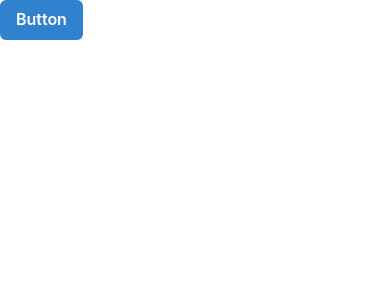
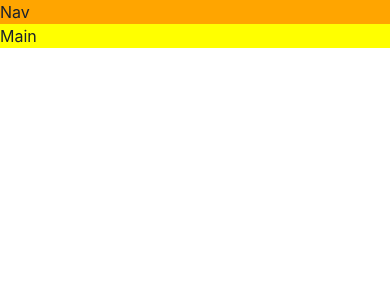
Before and after one commit to tongjong/React-Project--Game-Hub, a React (Vite) app: page / in a window 390 px wide. Shown: the top 300 px of the page. Built offline with nearby package versions, Linux system fonts and the light colour scheme.

Commit message:
Design Responsive Layout

```diff
--- a/src/App.tsx
+++ b/src/App.tsx
@@ -1,7 +1,27 @@
-import { Button, ButtonGroup } from "@chakra-ui/react";
+import { Grid, GridItem, Show } from "@chakra-ui/react";
 
 function App() {
-  return <Button colorScheme="blue">Button</Button>;
+  return (
+    <Grid
+      templateAreas={{
+        base: '"nav" "main"',
+        lg: '"nav nav" "aside main"',
+      }}
+    >
+      <GridItem area="nav" bg="orange">
+        Nav
+      </GridItem>
+      <Show above="lg">
+        <GridItem area="aside" bg="blue">
+          Aside
+        </GridItem>
+      </Show>
+
+      <GridItem area="main" bg="yellow">
+        Main
+      </GridItem>
+    </Grid>
+  );
 }
 
 export default App;
```
